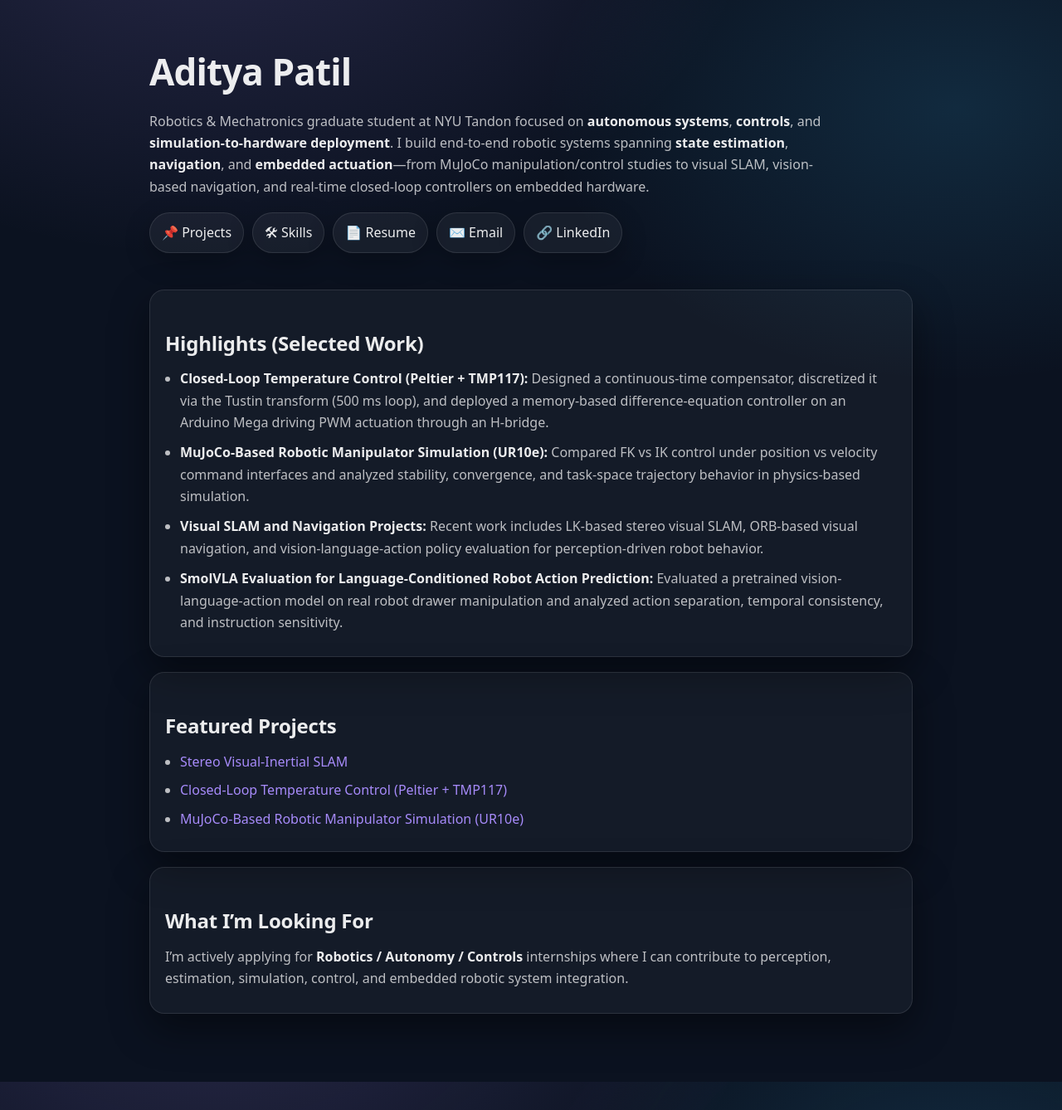
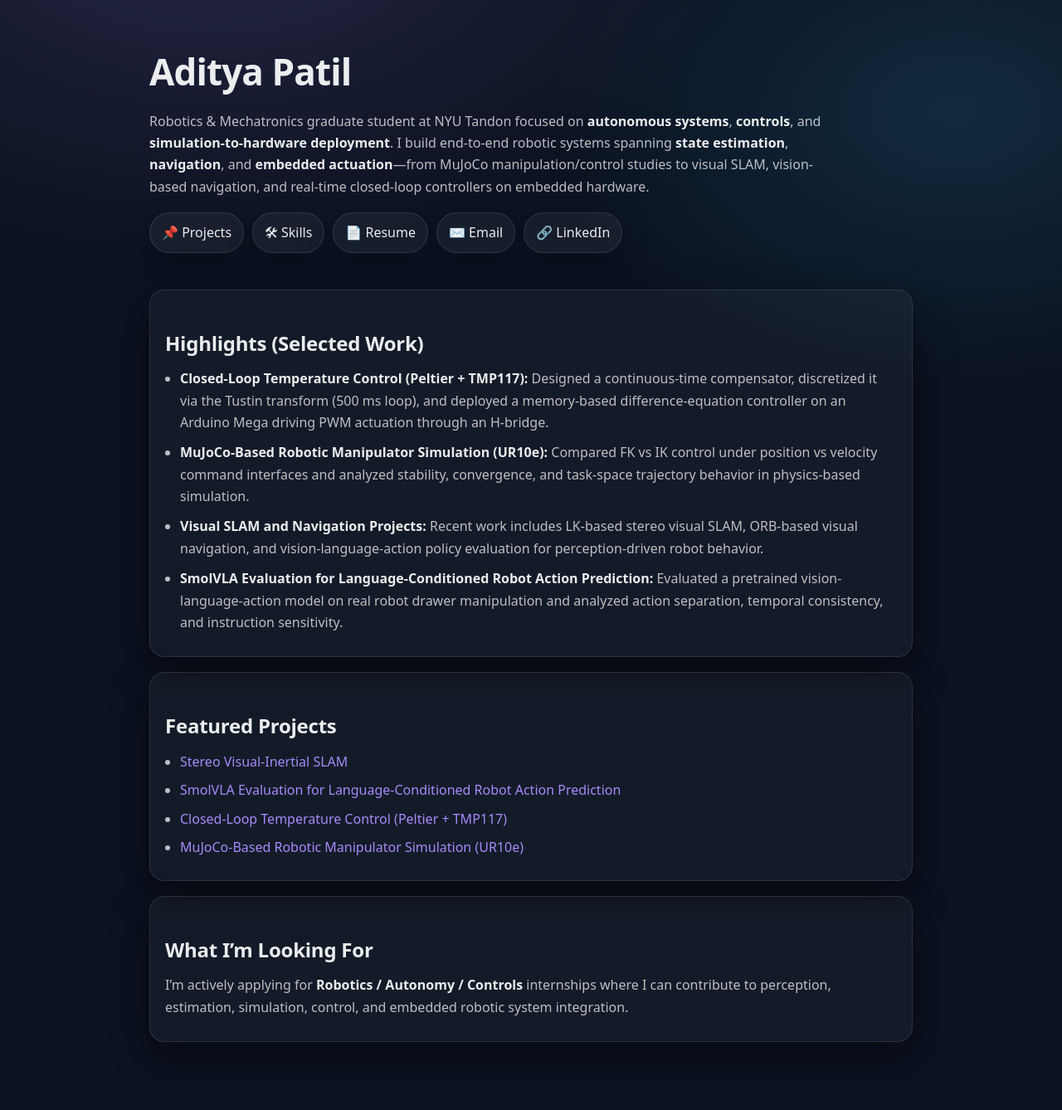
Before and after one commit to adityx23/adityapatil, a Jekyll site: the page built from index.md, in a window 1280 px wide. Shown: the whole page at 83% size. Built offline with Jekyll 4.4.1, drawn with Linux system fonts in a browser that asks for light colours.

Commit message:
Update index.md

```diff
--- a/index.md
+++ b/index.md
@@ -39,6 +39,7 @@ title: Aditya Patil
 ## Featured Projects
 
 - [Stereo Visual-Inertial SLAM]({{ site.baseurl }}/projects/lk-stereo-visual-slam)
+- [SmolVLA Evaluation for Language-Conditioned Robot Action Prediction]({{ site.baseurl }}/projects/smolvla-action-prediction)
 - [Closed-Loop Temperature Control (Peltier + TMP117)]({{ site.baseurl }}/projects/thermostat-closed-loop-control)
 - [MuJoCo-Based Robotic Manipulator Simulation (UR10e)]({{ site.baseurl }}/projects/mujoco-manipulator)
 
```
